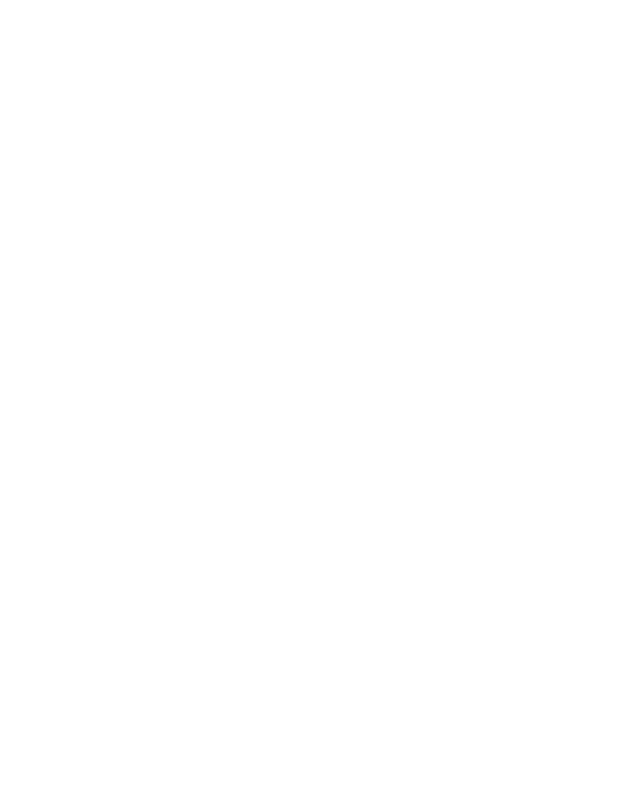
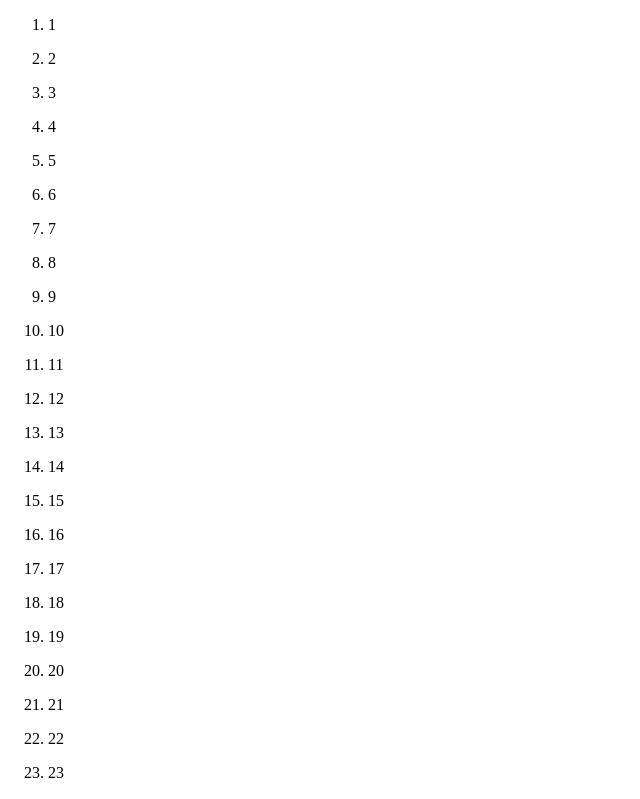
Before and after one commit to yanagisawahidetoshi/vue2-calendar, a Vue app: page / in a window 1280 px wide. Shown: the top 799 px of the page, without its empty margins (0-640 px from the left). Built offline with nearby package versions, Linux system fonts and the light colour scheme.

Commit message:
20241010 1~31の配列を用意

```diff
--- a/src/App.vue
+++ b/src/App.vue
@@ -1,10 +1,21 @@
 <template>
-  <div id="app"></div>
+  <div id="app">
+    <ol>
+      <li v-for="date in dates" :key="date">
+        <p>{{ date }}</p>
+      </li>
+    </ol>
+  </div>
 </template>
 
 <script>
 export default {
   name: "App",
   components: {},
+  data(){
+    return {
+      dates:[...Array(31)].map((_, i) => i + 1)
+    }
+  },
 };
 </script>
```
